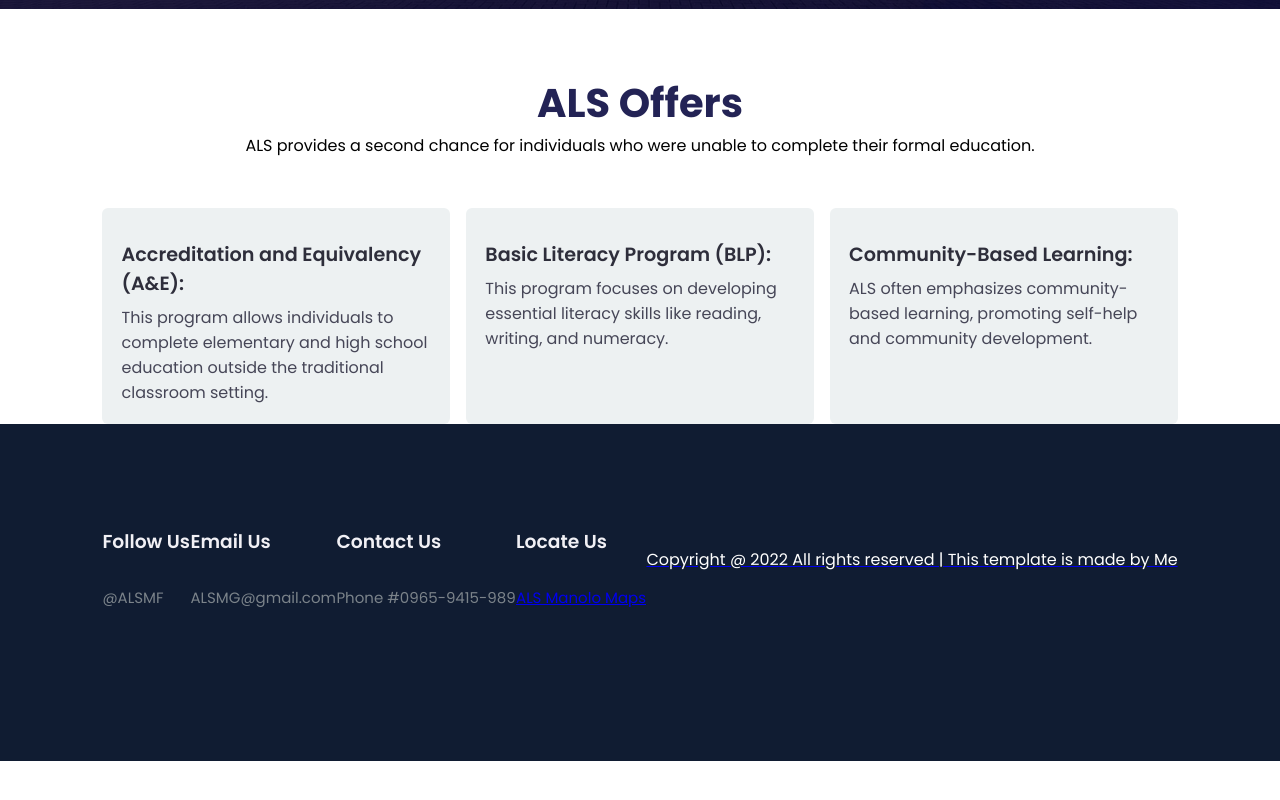
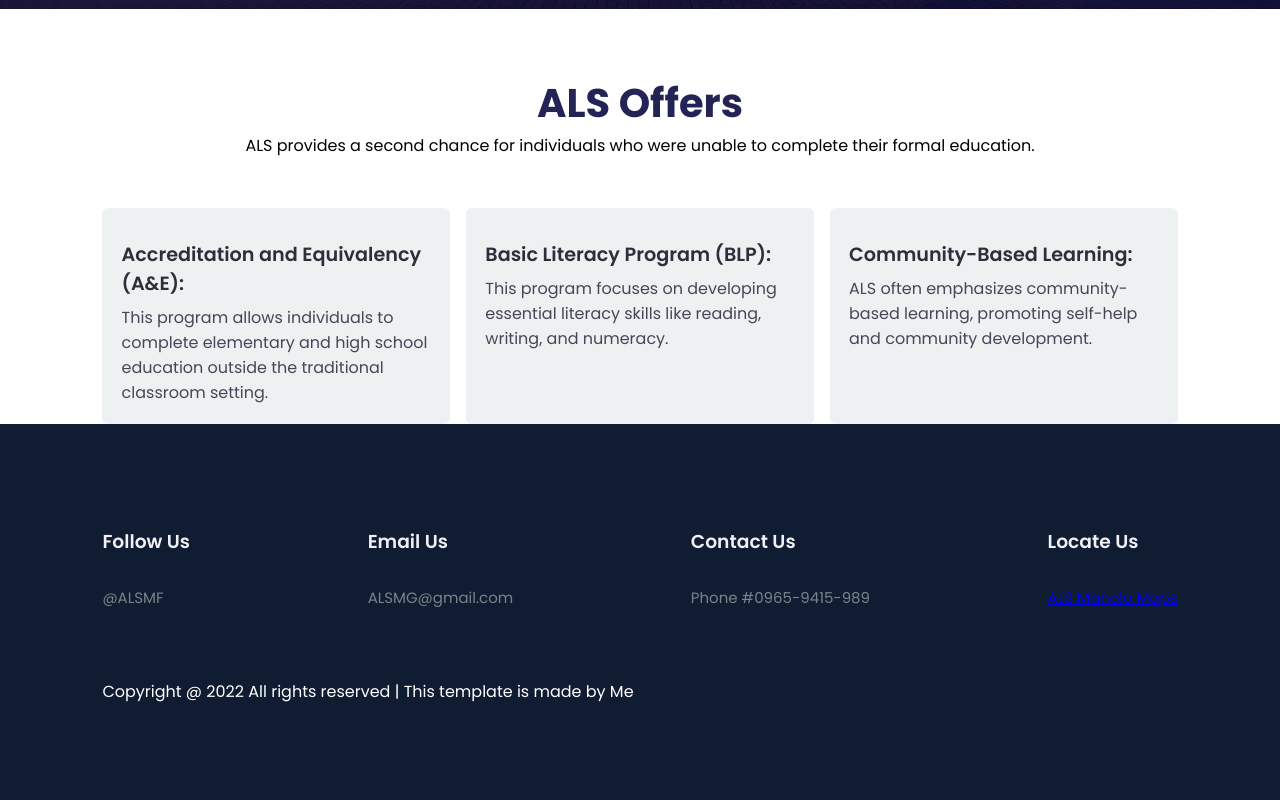
Before and after one commit to lettyortego/ALSManolo2, a plain HTML site: page update.html in a window 1280 px wide. Shown: the part 791-1591 px from the top of the page. Before the commit the page ends 1552 px from the top, so only its background shows below. Drawn offline with nearby package versions, Linux system fonts and the light colour scheme.

Commit message:
Update update.html

```diff
--- a/update.html
+++ b/update.html
@@ -89,7 +89,7 @@
 
 		<div class="footer-col">
 			<h3>Locate Us</h3>
-			<li><a href="https://maps.app.goo.gl/KKxTj6JfkLn3mJoL6">ALS Manolo Maps</li>
+			<li><a href="https://maps.app.goo.gl/KKxTj6JfkLn3mJoL6">ALS Manolo Maps</a></li>
 		</div>
 
 		<div class="copyright">
```
